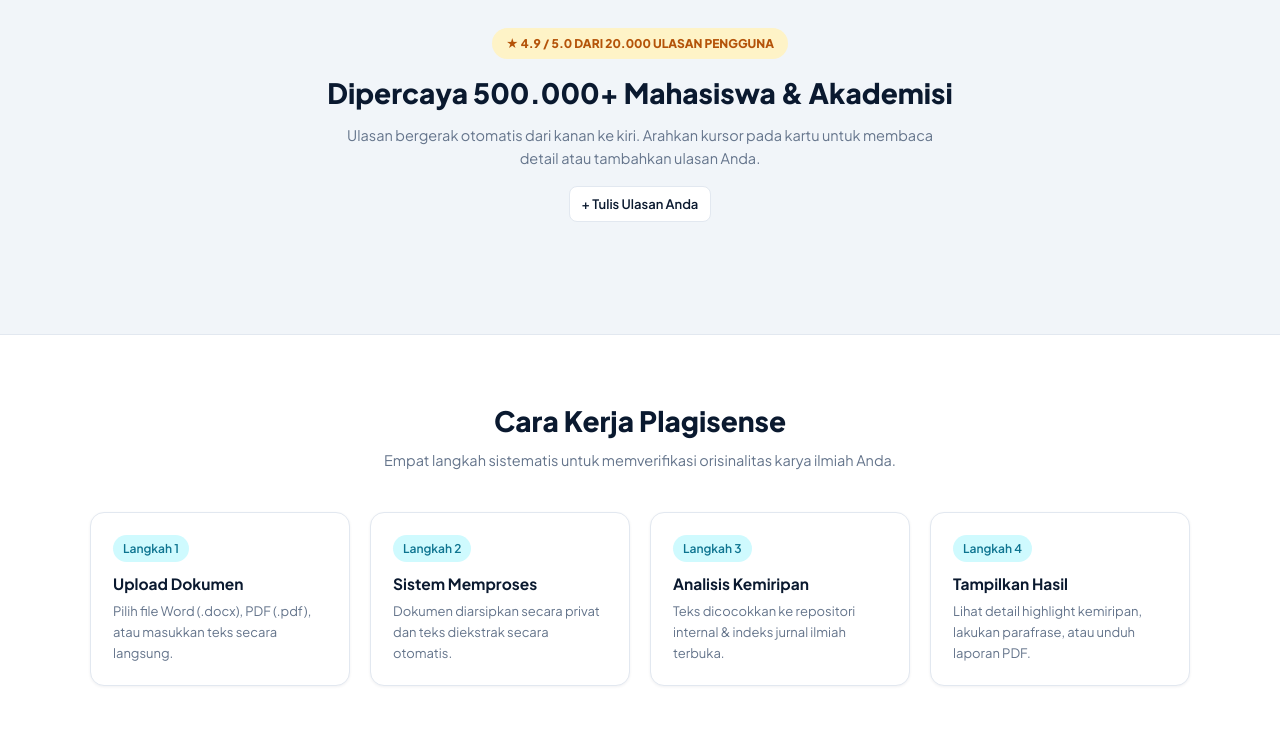
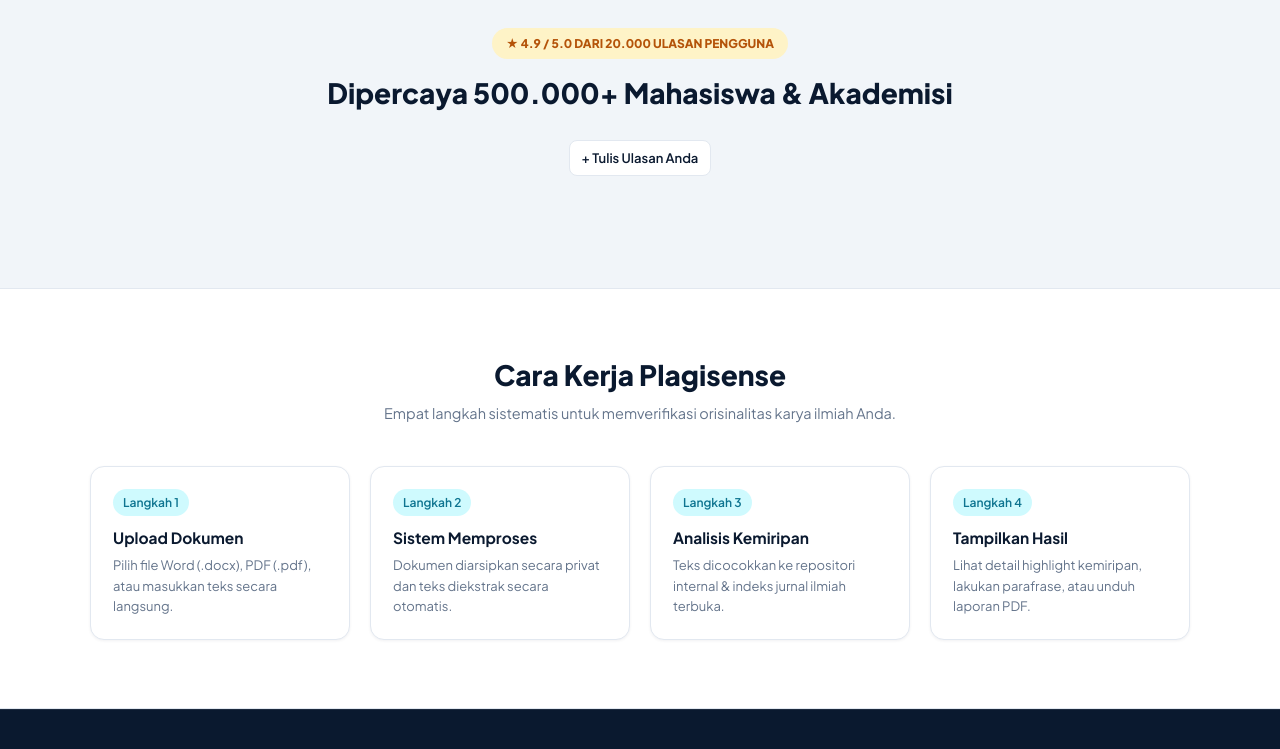
Before and after one commit to dwikihartanto74-rgb/Plagiasme, a plain HTML site: page index.html in a window 1280 px wide. Shown: the part 2660-3409 px from the top of the page. Drawn offline with nearby package versions, Linux system fonts and the light colour scheme.

Commit message:
Update index.html

```diff
--- a/index.html
+++ b/index.html
@@ -1256,7 +1256,7 @@
           ★ 4.9 / 5.0 DARI <span id="badgeReviewCount">20.000</span> ULASAN PENGGUNA
         </span>
         <h2 style="font-size:clamp(21px,3vw,28px);font-weight:800;color:var(--navy);margin-top:12px;">Dipercaya 500.000+ Mahasiswa &amp; Akademisi</h2>
-        <p class="text-muted" style="max-width:620px;margin:8px auto 0;font-size:14.5px;">Ulasan bergerak otomatis dari kanan ke kiri. Arahkan kursor pada kartu untuk membaca detail atau tambahkan ulasan Anda.</p>
+        <p class="text-muted" style="max-width:620px;margin:8px auto 0;font-size:14.5px;"></p>
         <button type="button" class="btn btn-outline btn-sm" style="margin-top:16px;" onclick="openWriteReviewModal()">+ Tulis Ulasan Anda</button>
       </div>
 
```
